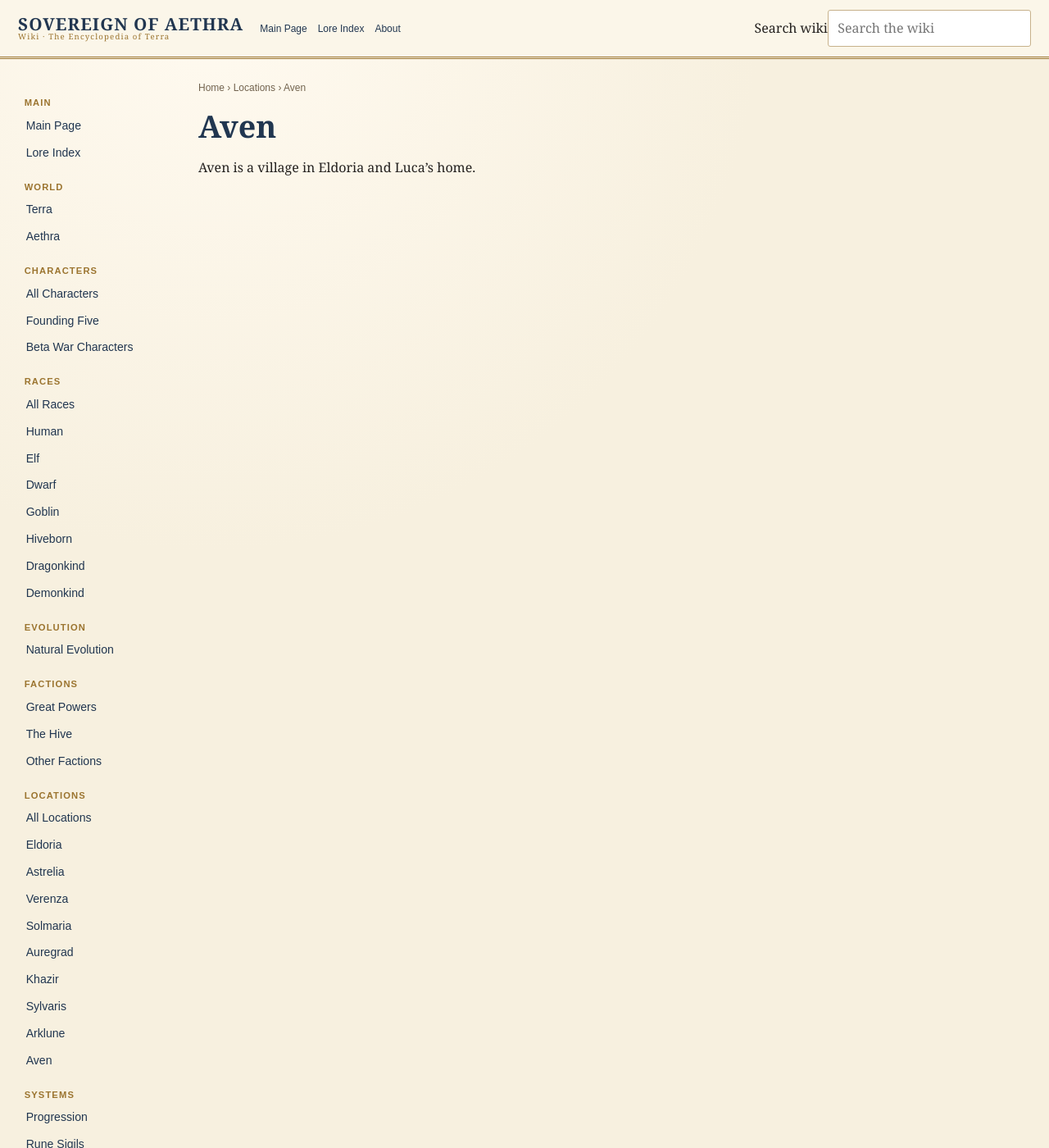
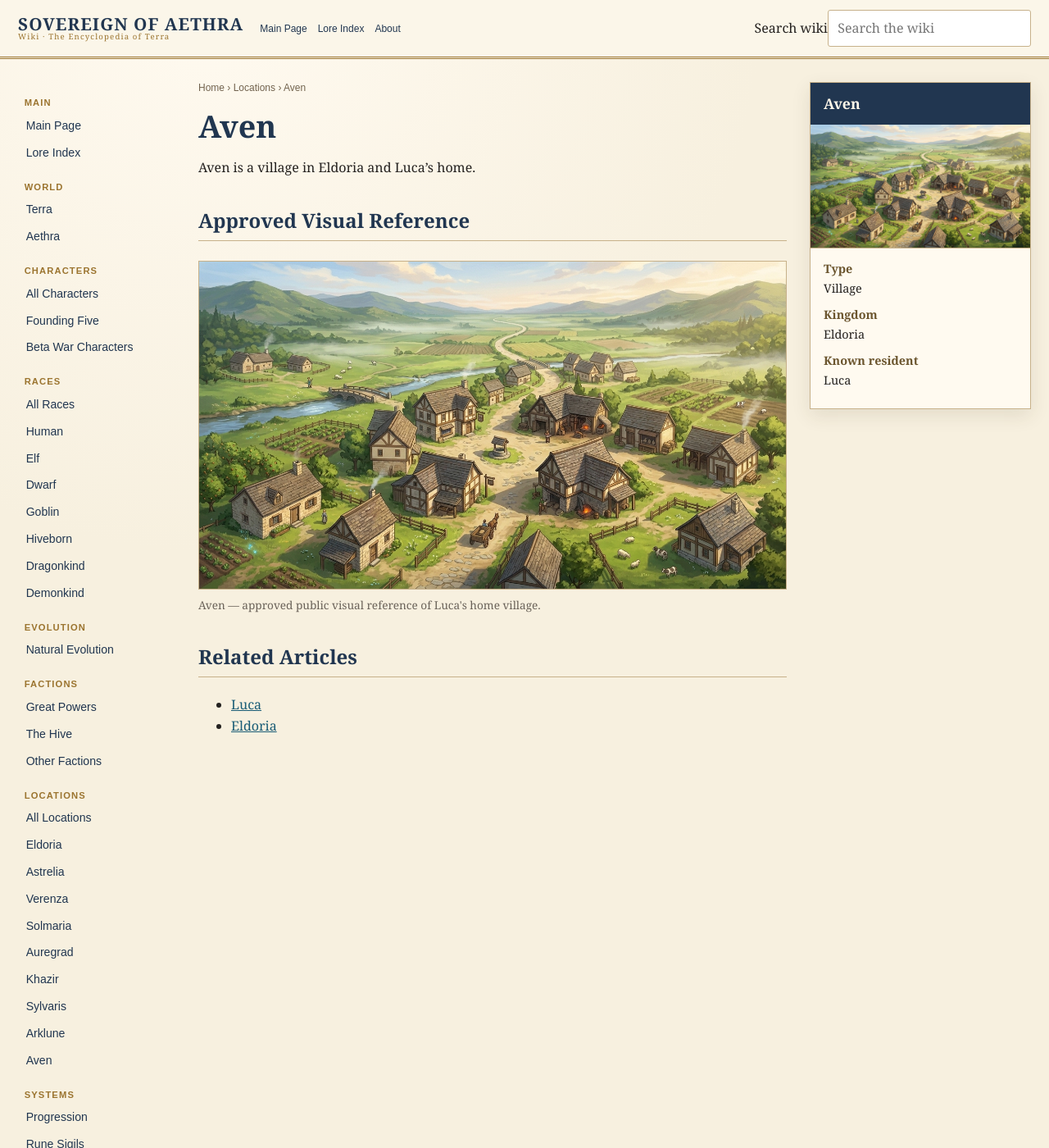
Before and after one commit to Iron-Bloom-Studio/sovereign-of-aethra-wiki, a Jekyll site: the page built from wiki/locations/aven.md, in a window 1280 px wide and 1400 px high. Shown: the whole window at 82% size. Built offline with Jekyll 4.4.1, drawn with Linux system fonts in a browser that asks for light colours.

Commit message:
feat: add Aven artwork and Great Power banners

```diff
--- a/wiki/locations/aven.md
+++ b/wiki/locations/aven.md
@@ -1,8 +1,26 @@
 ---
 layout: default
 title: Aven
+description: Luca's home village in Eldoria, with an approved public visual reference.
+infobox:
+  name: Aven
+  image: /assets/locations/aven/AVEN_VILLAGE_v1.jpg
+  image_alt: Approved visual reference of Aven village in Eldoria
+  fields:
+    Type: Village
+    Kingdom: Eldoria
+    Known resident: Luca
 ---
 <p class="breadcrumb">Home › Locations › Aven</p>
 # Aven
 
 Aven is a village in Eldoria and Luca's home.
+
+## Approved Visual Reference
+
+<figure class="map-figure"><a class="lightbox-link" href="{{ '/assets/locations/aven/AVEN_VILLAGE_v1.jpg' | relative_url }}" data-lightbox data-caption="Aven — Village in Eldoria"><img loading="lazy" class="map" src="{{ '/assets/locations/aven/AVEN_VILLAGE_v1.jpg' | relative_url }}" alt="Approved visual reference of Aven village in Eldoria"></a><figcaption>Aven — approved public visual reference of Luca's home village.</figcaption></figure>
+
+## Related Articles
+
+- [Luca]({{ '/wiki/characters/luca/' | relative_url }})
+- [Eldoria]({{ '/wiki/locations/eldoria/' | relative_url }})
```
Also changed, not shown: wiki/artwork.md (+10 -0 lines), assets/locations/aven/AVEN_VILLAGE_v1.jpg (added), 3 other files.
